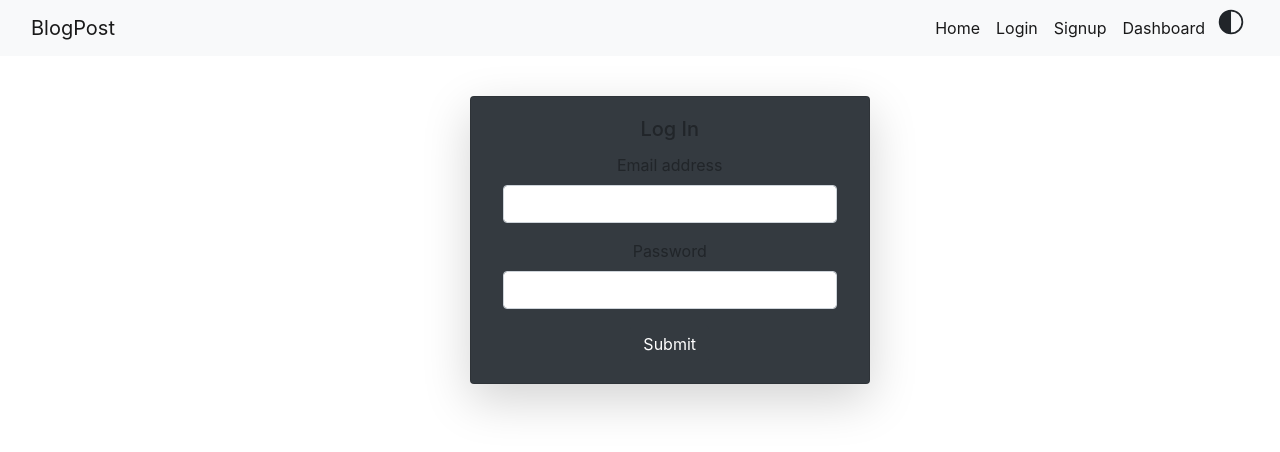
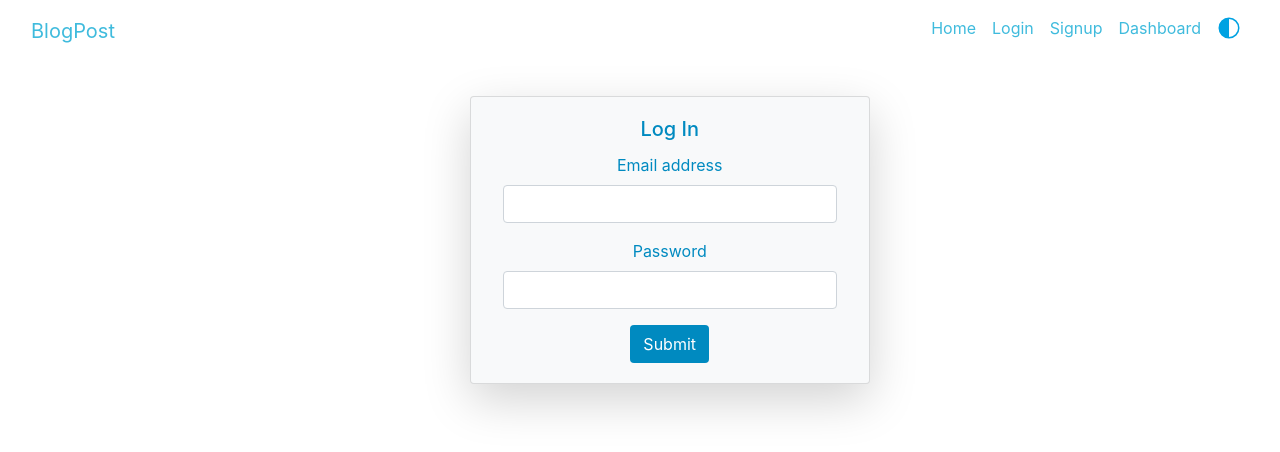
Before and after one commit to MakarandPundlik/BlogPost, a React (Create React App) app in the folder frontend_mod/: page /login in a window 1280 px wide. Shown: the top 452 px of the page. Built offline with nearby package versions, Linux system fonts and the light colour scheme.

Commit message:
dark theme done

```diff
--- a/frontend_mod/src/App.css
+++ b/frontend_mod/src/App.css
@@ -45,6 +45,47 @@ caption {
 
 .custom-control-input:checked ~ .custom-control-label::before {
   color: #fff;
-  border-color: #000000;
-  background-color: #000000;
+  border-color: #00a2e2;
+  background-color: #00a2e2;
 }
+
+.custom-navbar-light{
+  background-color: #ffffff;
+}
+.custom-navbar-light .nav-link,
+.custom-navbar-light .navbar-brand
+{
+  color: #3fbbdd;
+}
+
+.custom-navbar-dark{
+  background-color: #242424;
+}
+.custom-navbar-dark .nav-link,
+.custom-navbar-dark .navbar-brand
+{
+  color: #00a2e2;
+}
+
+
+
+.dark-text{
+  color: #00a2e2;
+
+}
+
+.bg-custom{
+  background-color: #01709c;
+}
+
+.custom-btn,.custom-btn:hover{
+  background-color: #008ac0;
+  color:#ffffff;
+}
+
+.modal-btn,
+.modal-btn:hover{
+  color: #008ac0;
+  background-color:#ffffff;
+}
+/* #08425 */
--- a/frontend_mod/src/App.jsx
+++ b/frontend_mod/src/App.jsx
@@ -14,12 +14,9 @@ import { useEffect, useState } from 'react';
 
 
 function App() {
-  const [darktheme,setDarktheme] = useState(localStorage.getItem("dark"));
- useEffect(()=>{
-   document.body.style.backgroundColor = localStorage?"#000000":"#ffffff"
- },[darktheme]);
+
   return (
-    <div className="App">
+    <div className="App" style={{color:"#008ac0"}}>
 
       <BrowserRouter>
         <Navbar />
--- a/frontend_mod/src/components/Cardschema.jsx
+++ b/frontend_mod/src/components/Cardschema.jsx
@@ -27,22 +27,23 @@ function Cardschema(props) {
   };
 
   return (
-    <div className="col-md-6 col-lg-4 col-xl-3 col-sm-6 ">
-      <div className="card m-2 shadow-lg" style={{ maxHeight: "100rem" }}>
+    <div className="col-md-4 col-lg-4 col-xl-3 col-sm-6 ">
+      <div className="card m-2 shadow-lg" style={{  color:"#008ac0" }}>
+
         <img
           src={ImageArray[Math.floor(Math.random() * ImageArray.length)]}
           className="card-img-top"
           alt="Blog image"
           height="200rem"
-          width="200rem"
+          width="150rem"
         />
         <div className="card-body">
           <h4 className="card-title ">{props.title}</h4>
 
-          <div className="text-left">
+          {/* <div className="text-left">
             <div className="text-secondary">100 100</div>
-          </div>
-          <button className="btn btn-dark m-1" onClick={(e) => handleClick(e)}>
+          </div> */}
+          <button className="btn custom-btn m-1" onClick={(e) => handleClick(e)}>
             Read Blog
           </button>
         </div>
--- a/frontend_mod/src/components/Fullblog.jsx
+++ b/frontend_mod/src/components/Fullblog.jsx
@@ -86,8 +86,8 @@ useEffect(()=>{
         {
           location.state.isAuthenticated &&
           <div className="text-right">
-            <button className="btn btn-dark m-1" onClick={() => handleEdit()}>Edit</button>
-            <button className="btn btn-dark" onClick={() => handleDelete()}>Delete</button>
+            <button className="btn custom-btn m-1" onClick={() => handleEdit()}>Edit</button>
+            <button className="btn custom-btn" onClick={() => handleDelete()}>Delete</button>
           </div>
         }
         <h4 className="card-title">{state.title}</h4><hr />
--- a/frontend_mod/src/components/Homepage.jsx
+++ b/frontend_mod/src/components/Homepage.jsx
@@ -38,12 +38,16 @@ function Homepage(props) {
     setLoading(false);
     //console.log(blogs)
   }, [blogs]);
+
+  //classes for heading
+
+  const dark = "dark-text my-5";
   return (
     loading ? <Loading /> :
       (
         blogs.length > 0 ? <div className="row" style={{marginTop:"7%"}}>
           {/* <Carousel/> */}
-          <h3 className="text-dark my-3">Here are some blogs from BlogPost...</h3>
+          <h3 className={dark}>Here are some blogs from BlogPost...</h3>
 
 
             {
@@ -66,7 +70,7 @@ function Homepage(props) {
 
         </div>
 
-          : <h3 className="text-secondary m-5 text-center">Fetching Blogs <Loading/></h3>
+          : <div className={dark}><Loading/></div>
       )
   );
 
--- a/frontend_mod/src/components/Login.jsx
+++ b/frontend_mod/src/components/Login.jsx
@@ -72,18 +72,32 @@ function Login(props) {
       });
     }
   };
+
+
+  const getDefaultTheme=()=> {
+    const selectedTheme = JSON.parse(localStorage.getItem('dark'))
+    return selectedTheme || false
+  }
+  const [darkTheme,setDarkTheme] = useState(getDefaultTheme());
+
+  useEffect(async()=>{
+    await localStorage.setItem('dark',JSON.stringify(darkTheme));
+   // document.body.style.backgroundColor = darkTheme?"#000000":"#ffffff"
+  },[darkTheme]);
+
+
   //classes fot theme
   const bglight = "card shadow-lg my-5 bg-light";
-  const bgdark = "card shadow-lg my-5 bg-dark";
+
 
 
 
   return loading ? (
     <Loading />
   ) : (
-    <div className="row my-5">
+    <div className="row my-5" style={{textAlign:"center"}}>
       <div
-        className={bgdark}
+        className={bglight}
         style={{ width: "25rem", marginLeft: "37%" }}
       >
         <div className="card-body">
@@ -120,7 +134,7 @@ function Login(props) {
 
             <button
               type="submit"
-              className="btn btn-dark"
+              className="btn custom-btn"
               onClick={(e) => handleSubmit(e)}
             >
               Submit
--- a/frontend_mod/src/components/Navbar.jsx
+++ b/frontend_mod/src/components/Navbar.jsx
@@ -1,8 +1,8 @@
 import React, { useEffect, useState } from "react";
 import { NavLink } from "react-router-dom";
 
-const light = "navbar navbar-light bg-light navbar-expand-lg fixed-top";
-const dark = "navbar navbar-dark bg-dark navbar-expand-lg fixed-top";
+const light = "navbar custom-navbar-light navbar-expand-lg fixed-top";
+const dark = "navbar custom-navbar-dark  navbar-expand-lg fixed-top";
 
 function Navbar(props) {
 
@@ -26,7 +26,8 @@ function Navbar(props) {
           BlogPost
         </NavLink>
         <button
-          className="navbar-toggler"
+        style={{color:" #008ac0"}}
+          className="navbar-toggler collapsed"
           type="button"
           data-bs-toggle="collapse"
           data-bs-target="#navbarSupportedContent"
@@ -34,13 +35,13 @@ function Navbar(props) {
           aria-expanded="false"
           aria-label="Toggle navigation"
         >
-          <span className="navbar-toggler-icon"></span>
+          <ion-icon name="grid-outline" size="large" ></ion-icon>
         </button>
 
         <div className="collapse navbar-collapse" id="navbarSupportedContent">
           <ul className="navbar-nav ml-auto mb-2 mb-lg-0 d-flex">
             <li className="nav-item">
-              <NavLink className="nav-link active " aria-current="page" to="/">
+              <NavLink className="nav-link active" aria-current="page" to="/">
                 Home
               </NavLink>
             </li>
@@ -71,11 +72,11 @@ function Navbar(props) {
                 Dashboard
               </NavLink>
             </li>
-            <li onClick={()=>setDarkTheme(prevTheme=>!prevTheme)} className="mx-1 ">
+            <li onClick={()=>setDarkTheme(prevTheme=>!prevTheme)} className=" m-2">
 
             {darkTheme?
-           <ion-icon name="contrast-outline"  style={{color:"#ffffff",fontSize:"28px"}}></ion-icon>
-           :<ion-icon name="contrast-outline" style={{fontSize:"28px"}}></ion-icon>}
+           <ion-icon name="contrast-outline"  style={{color:"#fff",fontSize:"24px"}}></ion-icon>
+           :<ion-icon name="contrast-outline" style={{color:"#00a2e2",fontSize:"24px"}}></ion-icon>}
 
             </li>
           </ul>
--- a/frontend_mod/src/components/ProfileInfo.jsx
+++ b/frontend_mod/src/components/ProfileInfo.jsx
@@ -2,8 +2,8 @@ import React from "react";
 
 function ProfileInfo({ name, age, about,total,last_activity }) {
   return (
-    <div className="d-flex">
-      <div className="card text-center mx-5" style={{ maxWidth: "35rem" }}>
+    <div className="d-flex ">
+      <div className="card text-center mx-5 bg-custom" style={{ maxWidth: "35rem",color:"#ffffff" }}>
         <div className="card-header">Personal Info</div>
         <div className="card-body">
           <h5 className="card-title">{name.toLocaleUpperCase()}</h5>
@@ -11,7 +11,7 @@ function ProfileInfo({ name, age, about,total,last_activity }) {
         </div>
 
       </div>
-      <div className="card text-center mx-5" style={{ maxWidth: "30rem" }}>
+      <div className="card text-center mx-5 bg-custom" style={{ maxWidth: "30rem",color:"#ffffff" }}>
         <div className="card-header">Statistics</div>
         <div className="card-body">
 
@@ -19,7 +19,7 @@ function ProfileInfo({ name, age, about,total,last_activity }) {
           <h5 className="card-title">Total views : {total}</h5>
           <p className="card-text"></p>
         </div>
-        <div className="card-footer text-muted d-flex justify-content-center">
+        <div className="card-footer  d-flex justify-content-center">
           <ion-icon name="timer-outline" size="large"></ion-icon>
           <p className="m-1">Recent activity : {last_activity}</p>
         </div>
--- a/frontend_mod/src/components/Signup.jsx
+++ b/frontend_mod/src/components/Signup.jsx
@@ -100,7 +100,7 @@ function Signup(props) {
   return loading ? (
     <Loading />
   ) : (
-    <div className="my-5">
+    <div className="my-5" >
       <div className="alert">
         {errors.title && (
           <div className={errors.myclass} role="alert">
@@ -230,7 +230,7 @@ function Signup(props) {
 
                   <button
                     type="submit"
-                    className="btn btn-dark"
+                    className="btn custom-btn"
                     onClick={(e) => handleSubmit(e)}
                   >
                     Submit
```
Also changed, not shown: frontend_mod/src/components/Dashboard.jsx (+10 -9 lines).
